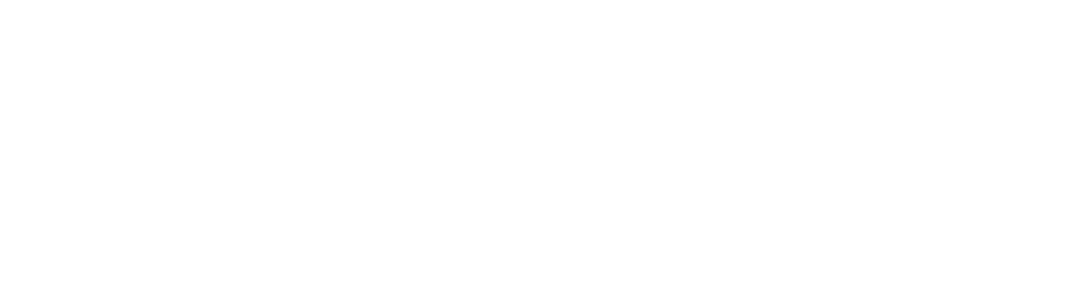
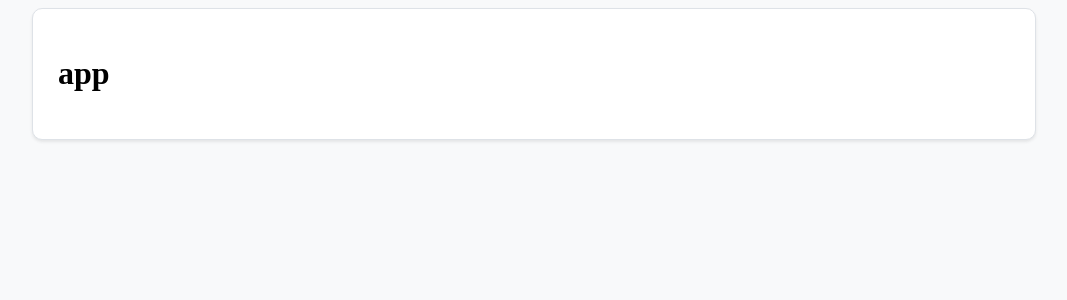
Before and after one commit to AULIX-team/aulix-frontend, a React (Create React App) app: page / in a window 1280 px wide. Shown: the top 300 px of the page, without its empty margins (106-1173 px from the left). Built offline with nearby package versions, Linux system fonts and the light colour scheme.

Commit message:
Всеобщий пуш

```diff
--- /dev/null
+++ b/src/app/App.css
@@ -0,0 +1,7 @@
+body {
+    background-color: #F8F9FA;
+}
+
+.App {
+    padding: 0px 130px;
+}
--- a/src/app/App.jsx
+++ b/src/app/App.jsx
@@ -1,9 +1,15 @@
-import React from 'react'
+import React from "react";
+import Container from "../shared/ui/Layout/Container";
+import "./App.css";
 
 const App = () => {
   return (
-    <div>App</div>
-  )
-}
+    <div className="App">
+      <Container>
+        <h1>app</h1>
+      </Container>
+    </div>
+  );
+};
 
-export default App
+export default App;
--- a/src/index.jsx
+++ b/src/index.jsx
@@ -1,10 +1,9 @@
 import React from "react";
 import ReactDOM from "react-dom";
+import App from "./app/App";
 
 const root = ReactDOM.createRoot(document.getElementById("root"));
 
 root.render(
-  <React.StrictMode>
-
-  </React.StrictMode>
+  <App />
 );
--- /dev/null
+++ b/src/shared/ui/Layout/Container.css
@@ -0,0 +1,8 @@
+.main__container {
+    background-color: #fff;
+    border-radius: 10px;
+    padding: 25px;
+    width-max: 100%;
+    border: 1px solid #DEE2E7;
+    box-shadow: 0px 2px 3px rgb(56, 56, 56, 0.1);
+}
--- /dev/null
+++ b/src/shared/ui/Layout/Container.jsx
@@ -0,0 +1,15 @@
+import React from "react";
+import "./Container.css";
+import PropTypes from "prop-types";
+
+const Container = (props) => {
+  return (
+    <div className='main__container'>{props.children}</div>
+  );
+};
+
+Container.propTypes = {
+  children: PropTypes.node.isRequired,
+};
+
+export default Container;
```
